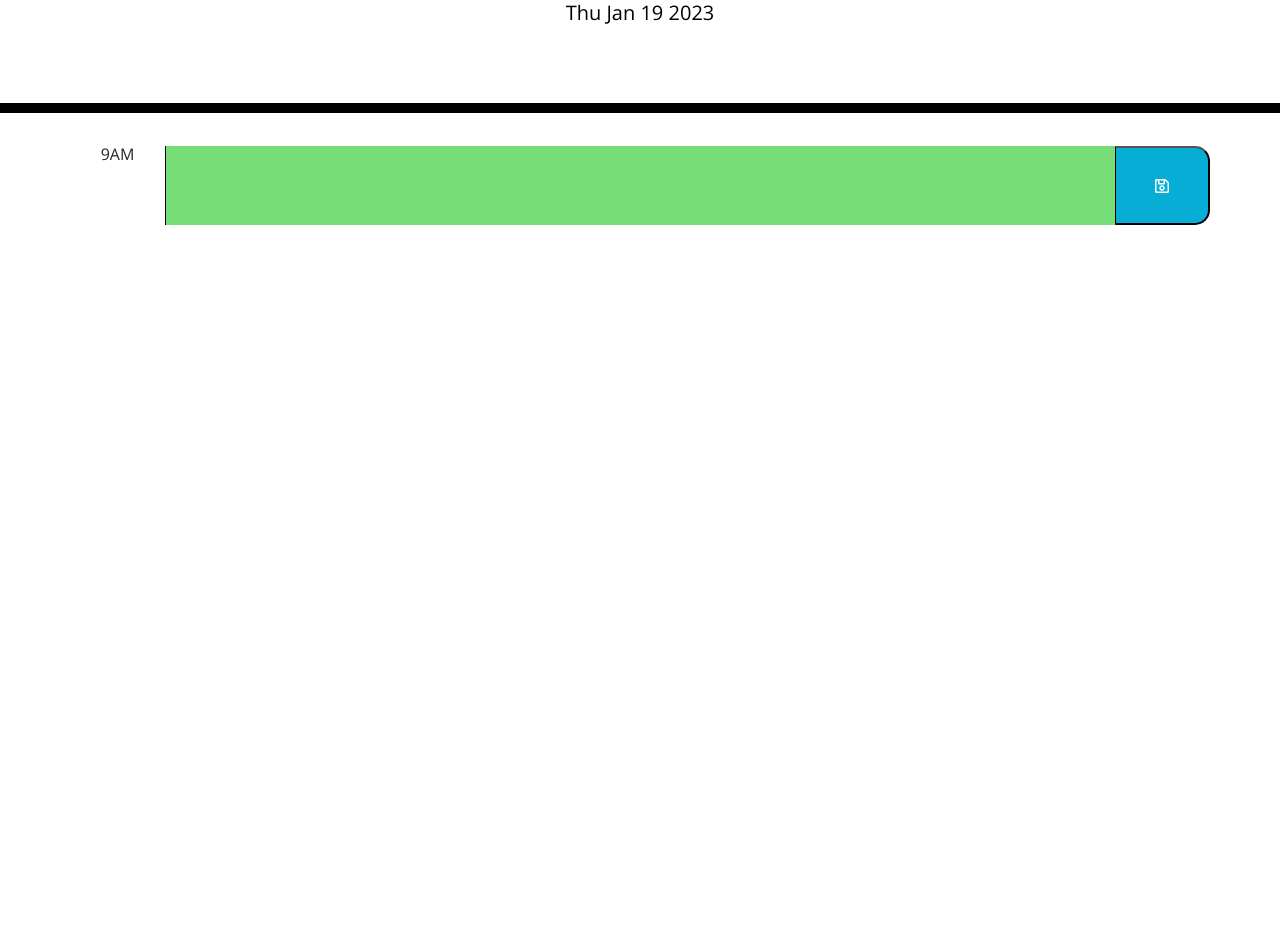
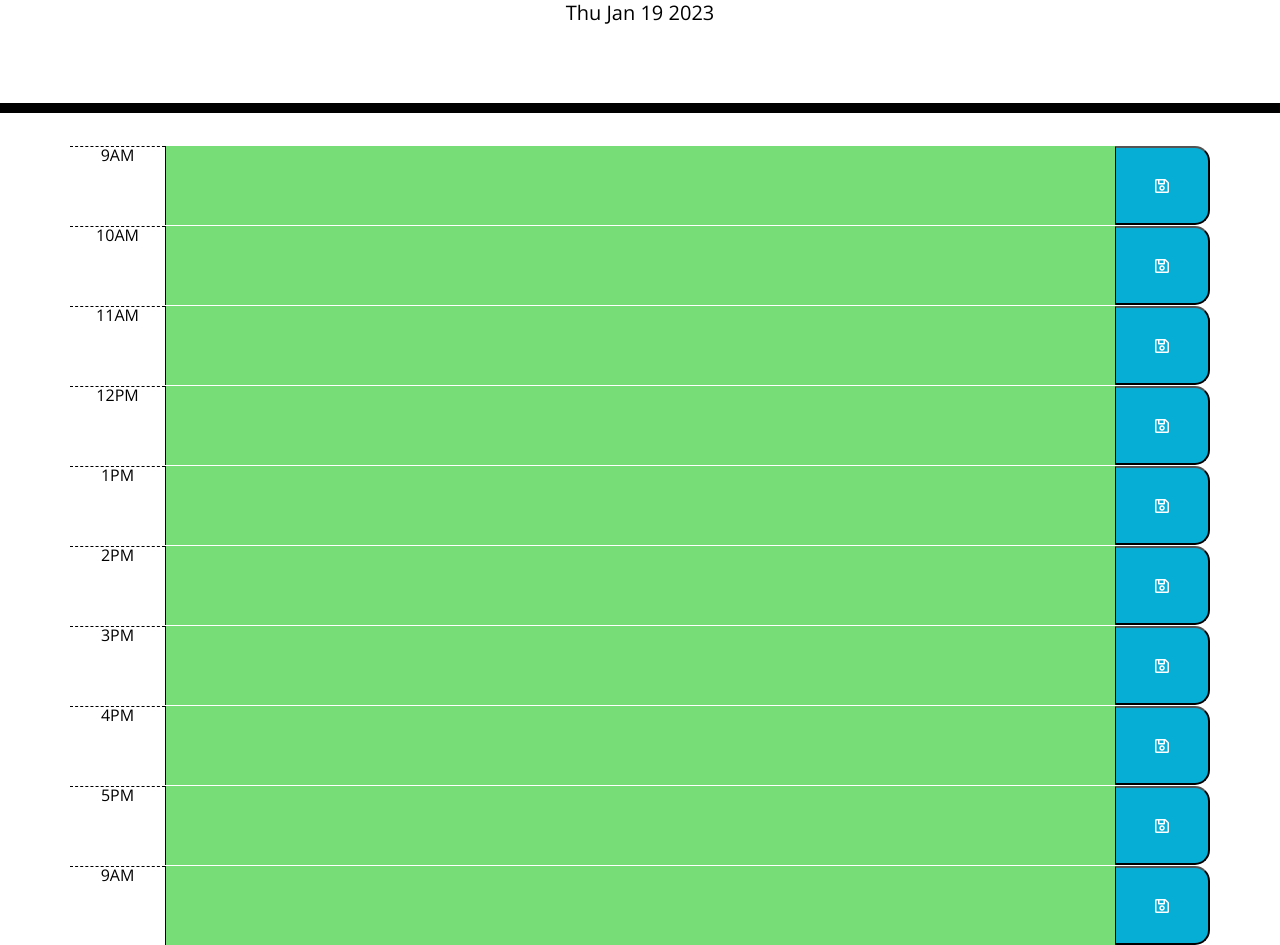
Before and after one commit to dantrovato/work-day-scheduler, a plain HTML site: page index.html in a window 1280 px wide. Shown: the part 191-1136 px from the top of the page. Before the commit the page ends 800 px from the top, so only its background shows below. Drawn offline with nearby package versions, Linux system fonts and the light colour scheme.

Commit message:
Add all rows

```diff
--- a/index.html
+++ b/index.html
@@ -30,7 +30,70 @@
     </header>
     <div class="container">
       <div class="row time-block">
-        <div class="col-md-1">9AM</div>
+        <div class="col-md-1 hour">9AM</div>
+        <textarea class="col-md-10 future"></textarea>
+        <button class="saveBtn col-md-1">
+          <i class="far fa-save"></i>
+        </button>
+      </div>
+      <div class="row time-block">
+        <div class="col-md-1 hour">10AM</div>
+        <textarea class="col-md-10 future"></textarea>
+        <button class="saveBtn col-md-1">
+          <i class="far fa-save"></i>
+        </button>
+      </div>
+      <div class="row time-block">
+        <div class="col-md-1 hour">11AM</div>
+        <textarea class="col-md-10 future"></textarea>
+        <button class="saveBtn col-md-1">
+          <i class="far fa-save"></i>
+        </button>
+      </div>
+      <div class="row time-block">
+        <div class="col-md-1 hour">12PM</div>
+        <textarea class="col-md-10 future"></textarea>
+        <button class="saveBtn col-md-1">
+          <i class="far fa-save"></i>
+        </button>
+      </div>
+      <div class="row time-block">
+        <div class="col-md-1 hour">1PM</div>
+        <textarea class="col-md-10 future"></textarea>
+        <button class="saveBtn col-md-1">
+          <i class="far fa-save"></i>
+        </button>
+      </div>
+      <div class="row time-block">
+        <div class="col-md-1 hour">2PM</div>
+        <textarea class="col-md-10 future"></textarea>
+        <button class="saveBtn col-md-1">
+          <i class="far fa-save"></i>
+        </button>
+      </div>
+      <div class="row time-block">
+        <div class="col-md-1 hour">3PM</div>
+        <textarea class="col-md-10 future"></textarea>
+        <button class="saveBtn col-md-1">
+          <i class="far fa-save"></i>
+        </button>
+      </div>
+      <div class="row time-block">
+        <div class="col-md-1 hour">4PM</div>
+        <textarea class="col-md-10 future"></textarea>
+        <button class="saveBtn col-md-1">
+          <i class="far fa-save"></i>
+        </button>
+      </div>
+      <div class="row time-block">
+        <div class="col-md-1 hour">5PM</div>
+        <textarea class="col-md-10 future"></textarea>
+        <button class="saveBtn col-md-1">
+          <i class="far fa-save"></i>
+        </button>
+      </div>
+      <div class="row time-block">
+        <div class="col-md-1 hour">9AM</div>
         <textarea class="col-md-10 future"></textarea>
         <button class="saveBtn col-md-1">
           <i class="far fa-save"></i>
--- a/style.css
+++ b/style.css
@@ -31,6 +31,7 @@ textarea {
   border-radius: 15px;
 }
 
+/* Container for entire row  */
 .row {
   white-space: pre-wrap;
   height: 80px;
@@ -41,6 +42,7 @@ textarea {
   align-items: flex-start; */
 }
 
+/* 9AM */
 .hour {
   background-color: #ffffff;
   color: #000000;
```
